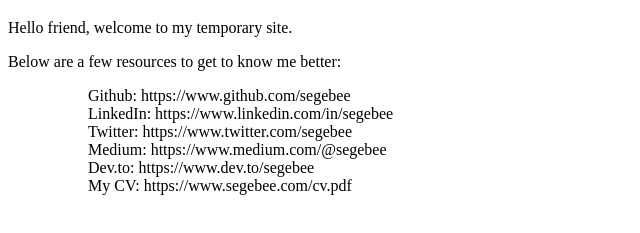
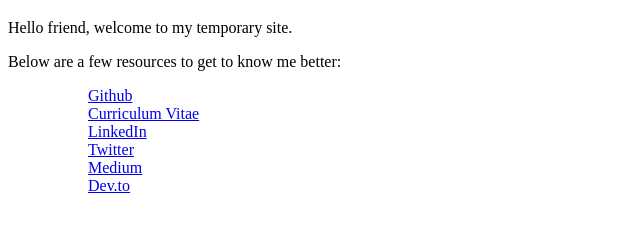
Before and after one commit to segebee/segebee.github.io, a plain HTML site: page index.html in a window 1280 px wide. Shown: the part 61-294 px from the top of the page, without its empty margins (0-640 px from the left). Drawn offline with Linux system fonts and the light colour scheme.

Commit message:
added anchor tags

```diff
--- a/index.html
+++ b/index.html
@@ -15,22 +15,22 @@
 
     <ul>
       <ol>
-        Github: https://www.github.com/segebee
+        <a href="https://www.github.com/segebee">Github</a>
       </ol>
       <ol>
-        LinkedIn: https://www.linkedin.com/in/segebee
+        <a href="https://www.segebee.com/cv.pdf">Curriculum Vitae</a>
       </ol>
       <ol>
-        Twitter: https://www.twitter.com/segebee
+        <a href="https://www.linkedin.com/in/segebee">LinkedIn</a>
       </ol>
       <ol>
-        Medium: https://www.medium.com/@segebee
+        <a href="https://www.twitter.com/segebee">Twitter</a>
       </ol>
       <ol>
-        Dev.to: https://www.dev.to/segebee
+        <a href="https://www.medium.com/@segebee">Medium</a>
       </ol>
       <ol>
-        My CV: https://www.segebee.com/cv.pdf
+        <a href="https://www.dev.to/segebee">Dev.to</a>
       </ol>
     </ul>
   </body>
```
